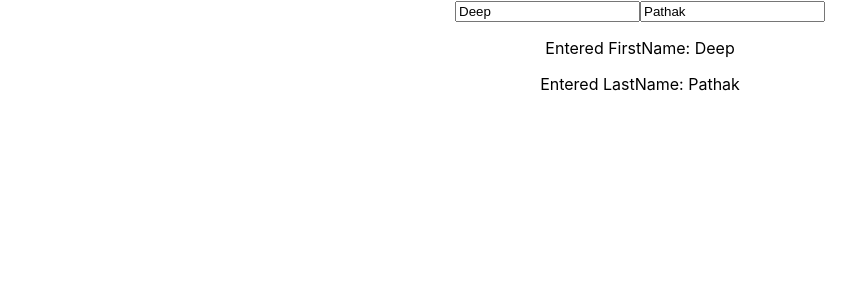
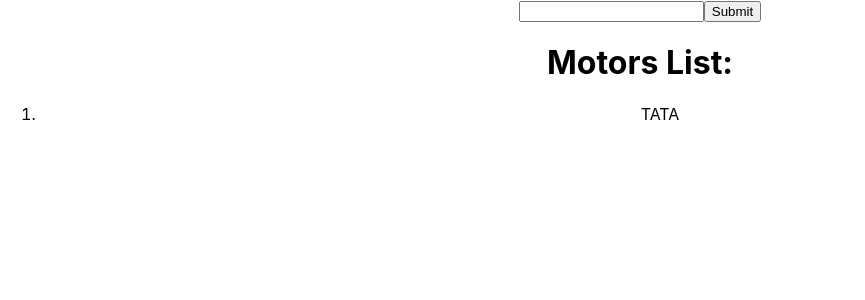
Before and after one commit to Deeptrootech/ReactJs, a React (Create React App) app: page / in a window 1280 px wide. Shown: the top 300 px of the page, without its empty margins (0-865 px from the left). Built offline with nearby package versions, Linux system fonts and the light colour scheme.

Commit message:
[ADD] -- working on array crud

```diff
--- a/src/App.js
+++ b/src/App.js
@@ -1,12 +1,14 @@
-import './App.css';
-import UseStateHook from './components/UseStateHook'
-import UseEffectHook from './components/UseEffectHook'
+import "./App.css";
+import UseStateHook from "./components/UseStateHook";
+import UseEffectHook from "./components/UseEffectHook";
+import ArrayCRUD from "./components/ArrayCRUD";
 
 function App() {
   return (
-    <div className="App">
-      <UseStateHook />
+    <div className='App'>
+      {/* <UseStateHook /> */}
       {/* <UseEffectHook /> */}
+      <ArrayCRUD />
     </div>
   );
 }
--- /dev/null
+++ b/src/components/ArrayCRUD.js
@@ -0,0 +1,27 @@
+import React, { useState } from "react";
+
+function ArrayCRUD() {
+  const initialValue = "";
+  const [car, CarsReflect] = useState(initialValue);
+
+
+  const CarsArray = () => {
+    console.log("CarsArray");
+  };
+  return (
+    <div>
+      <form onSubmit={CarsArray}>
+        <input type='text' value={car} onChange={e => {CarsReflect(e.target.value)}} />
+        <input type='button' value={"Submit"} />
+      </form>
+      <div>
+        <h1>Motors List:</h1>
+        <ol>
+          <li>TATA</li>
+        </ol>
+      </div>
+    </div>
+  );
+}
+
+export default ArrayCRUD;
```
